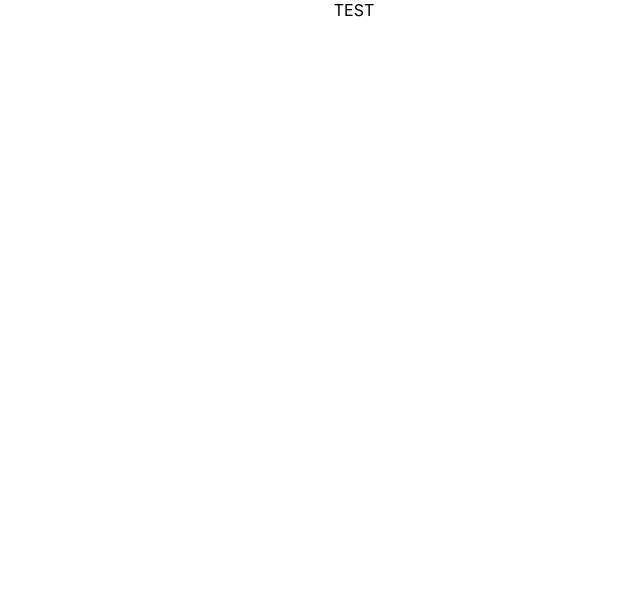
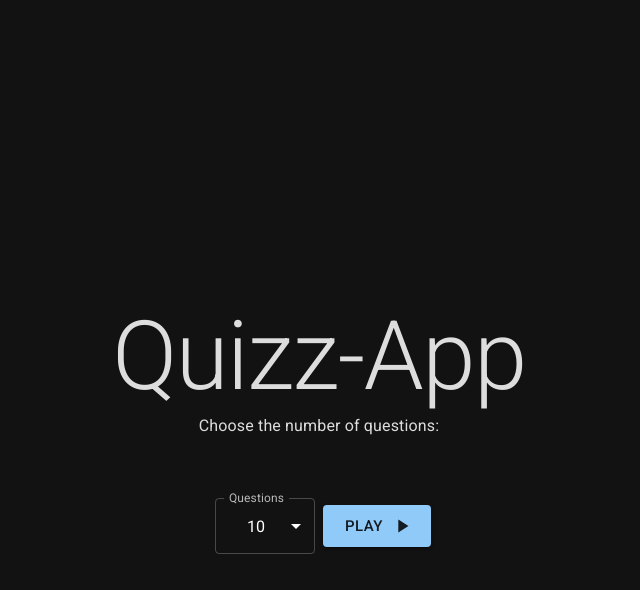
Before and after one commit to RiadMef/Quiz-app, a React (Create React App) app: page / in a window 1280 px wide. Shown: the top 590 px of the page, without its empty margins (286-926 px from the left). Built offline with nearby package versions, Linux system fonts and the light colour scheme.

Commit message:
adding css to front page

```diff
--- a/src/App.css
+++ b/src/App.css
@@ -1,38 +1,33 @@
+@media only screen and (max-width: 600px  ) {
+  .container {
+    width: 100%;
+
+
+  }
+
+}
+
 .App {
   text-align: center;
 }
+.Home {
+  text-align: center;
+  margin-top: 300px;
+  margin-bottom: 100px;
+  margin-right: 150px;
+  margin-left: 80px;
+  display: flex;
+  flex-direction: column;
 
-.App-logo {
-  height: 40vmin;
-  pointer-events: none;
+
+
 }
 
-@media (prefers-reduced-motion: no-preference) {
-  .App-logo {
-    animation: App-logo-spin infinite 20s linear;
-  }
-}
+.form{
 
-.App-header {
-  background-color: #282c34;
-  min-height: 100vh;
   display: flex;
-  flex-direction: column;
   align-items: center;
   justify-content: center;
-  font-size: calc(10px + 2vmin);
-  color: white;
+  margin-top: 50px;
+
 }
-
-.App-link {
-  color: #61dafb;
-}
-
-@keyframes App-logo-spin {
-  from {
-    transform: rotate(0deg);
-  }
-  to {
-    transform: rotate(360deg);
-  }
-}
--- a/src/App.tsx
+++ b/src/App.tsx
@@ -1,11 +1,23 @@
 import React from 'react';
-import './App.css';
+import Home from './Pages/Home';
+import '@fontsource/roboto/300.css';
+import '@fontsource/roboto/400.css';
+import '@fontsource/roboto/500.css';
+import '@fontsource/roboto/700.css';
+import { ThemeProvider, createTheme } from '@mui/material/styles';
+import Game from './Pages/Game';
+
+const darkTheme = createTheme({
+  palette: {
+    mode: 'dark',
+  },
+});
 
 function App() {
   return (
-    <div className="App">
-      TEST
-    </div>
+    <ThemeProvider theme={darkTheme}>
+      <Home/>
+    </ThemeProvider>
   );
 }
 
--- /dev/null
+++ b/src/Pages/Game.tsx
@@ -0,0 +1,75 @@
+
+import React from 'react';
+
+class Game extends  React.Component<any, any> {
+  constructor(props:any) {
+    super(props);
+    this.state = {
+      question: '',
+      answer: '',
+      correct: 0,
+      incorrect: 0,
+      showAnswer: false,
+
+
+
+    };
+
+
+
+  }
+
+    componentDidMount() {
+        this.getQuestion();
+        }
+
+    getQuestion = () => {
+        fetch('https://opentdb.com/api.php?amount=1&type=multiple')
+        .then(res => res.json())
+        .then(res => {
+            this.setState({
+                question: res.results[0].question,
+                answer: res.results[0].correct_answer,
+                showAnswer: false
+            })
+        })
+    }
+
+    checkAnswer = (e:any) => {
+        if (e.target.value === this.state.answer) {
+            this.setState({
+                correct: this.state.correct + 1,
+                showAnswer: true
+            })
+        } else {
+            this.setState({
+                incorrect: this.state.incorrect + 1,
+                showAnswer: true
+            })
+        }
+    }
+
+    nextQuestion = () => {
+        this.setState({
+            showAnswer: false
+        })
+        this.getQuestion();
+    }
+
+    render() {
+
+        return (
+            <div className="game">
+                <h1>{this.state.question}</h1>
+                <button onClick={this.checkAnswer}>True</button>
+                <button onClick={this.checkAnswer}>False</button>
+                {this.state.showAnswer ? <h2>{this.state.answer}</h2> : null}
+                <button onClick={this.nextQuestion}>Next</button>
+                <h2>Correct: {this.state.correct}</h2>
+                <h2>Incorrect: {this.state.incorrect}</h2>
+            </div>
+        )
+    }
+}
+
+export default Game;
--- /dev/null
+++ b/src/Pages/Home.tsx
@@ -0,0 +1,71 @@
+import React from 'react';
+import { FormControl, InputLabel, MenuItem, OutlinedInput, Select, SelectChangeEvent, Theme, Typography, useTheme } from '@mui/material';
+import Button from '@mui/material/Button';
+import '../App.css';
+import PlayArrowIcon from '@mui/icons-material/PlayArrow';
+
+const ITEM_HEIGHT = 48;
+const ITEM_PADDING_TOP = 8;
+const MenuProps = {
+  PaperProps: {
+    style: {
+      maxHeight: ITEM_HEIGHT * 4.5 + ITEM_PADDING_TOP,
+      width: 100,
+    },
+  },
+};
+
+const numberQuestions:number[] = [
+    5,
+    10,
+    15,
+    20,
+
+];
+
+
+function Home() {
+  const [nQuestions, setNQuestions] = React.useState<any>(10);
+
+const handleChange = (event: SelectChangeEvent) => {
+    setNQuestions(event.target.value as any);
+
+};
+
+
+  return (
+    <div className="Home">
+        <Typography variant="h1" > Quizz-App </Typography>
+        <Typography variant="subtitle1" > Choose the number of questions: </Typography>
+        <div className="form">
+
+
+            <FormControl sx={{ m: 1, width:  100  }}>
+                <InputLabel>Questions </InputLabel>
+                <Select
+
+                value={nQuestions}
+                onChange={handleChange}
+                input={<OutlinedInput label="Questions" />}
+                MenuProps={MenuProps}
+                >
+                {numberQuestions.map((nQ) => (
+                    <MenuItem
+                    key={nQ}
+                    value={nQ}
+                    >
+                    {nQ}
+                    </MenuItem>
+                ))}
+                </Select>
+            </FormControl>
+
+            <Button variant="contained"  size='large'  endIcon ={<PlayArrowIcon/>}>Play</Button>
+        </div>
+
+    </div>
+
+  );
+}
+
+export default Home;
--- a/src/index.css
+++ b/src/index.css
@@ -1,10 +1,10 @@
 body {
   margin: 0;
-  font-family: -apple-system, BlinkMacSystemFont, 'Segoe UI', 'Roboto', 'Oxygen',
-    'Ubuntu', 'Cantarell', 'Fira Sans', 'Droid Sans', 'Helvetica Neue',
-    sans-serif;
+  font-family: 'Roboto';
   -webkit-font-smoothing: antialiased;
   -moz-osx-font-smoothing: grayscale;
+  background: #121212 ;
+   color:  #ddd;
 }
 
 code {
--- a/src/index.tsx
+++ b/src/index.tsx
@@ -2,6 +2,7 @@ import React from 'react';
 import ReactDOM from 'react-dom/client';
 import './index.css';
 import App from './App';
+
 
 const root = ReactDOM.createRoot(
   document.getElementById('root') as HTMLElement
@@ -11,3 +12,7 @@ root.render(
     <App />
   </React.StrictMode>
 );
+
+// If you want to start measuring performance in your app, pass a function
+// to log results (for example: reportWebVitals(console.log))
+// or send to an analytics endpoint. Learn more: https://bit.ly/CRA-vitals
```
